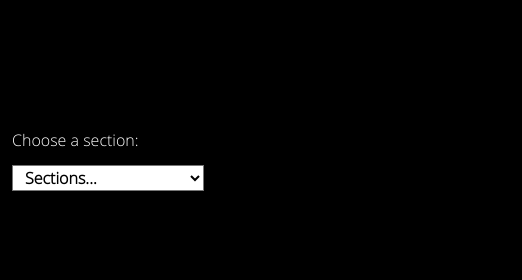
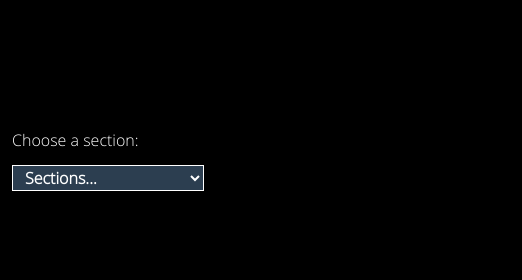
Before and after one commit to jaridnft/instanews-app, a website: page index.html in a window 1280 px wide. Shown: the part 191-471 px from the top of the page, 256-778 px from the left. Drawn offline with nearby package versions, Linux system fonts and the light colour scheme.

Commit message:
Added dropdown menu styles.

```diff
--- a/sass/style.scss
+++ b/sass/style.scss
@@ -80,13 +80,15 @@ header {
 }
 
 select {
-  color: black;
-  background-color: white;
+  border: 1px solid #fff;
+  color: white;
+  background-color: #2c3e50;
   width: 7.7em;
   font-weight: 600;
   padding-left: .5em;
   top: 1em;
   bottom: 1em;
+
   @include tablet {
     width: 12em;
   }
```
Also changed, not shown: README.md, build/css/style.css, build/css/style.min.css, 1 other file.
